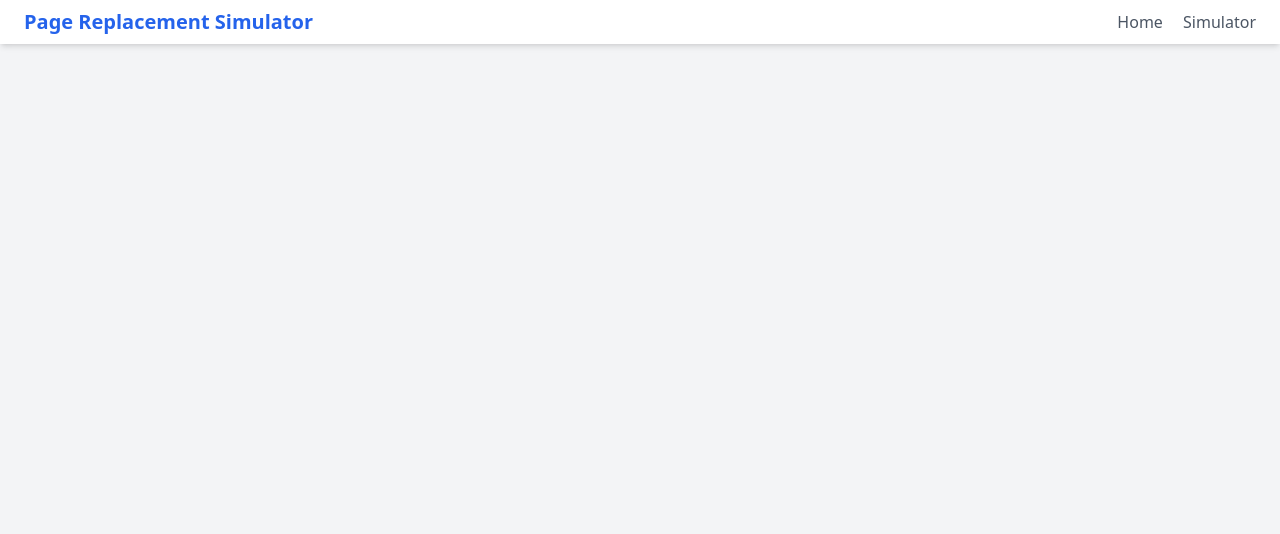
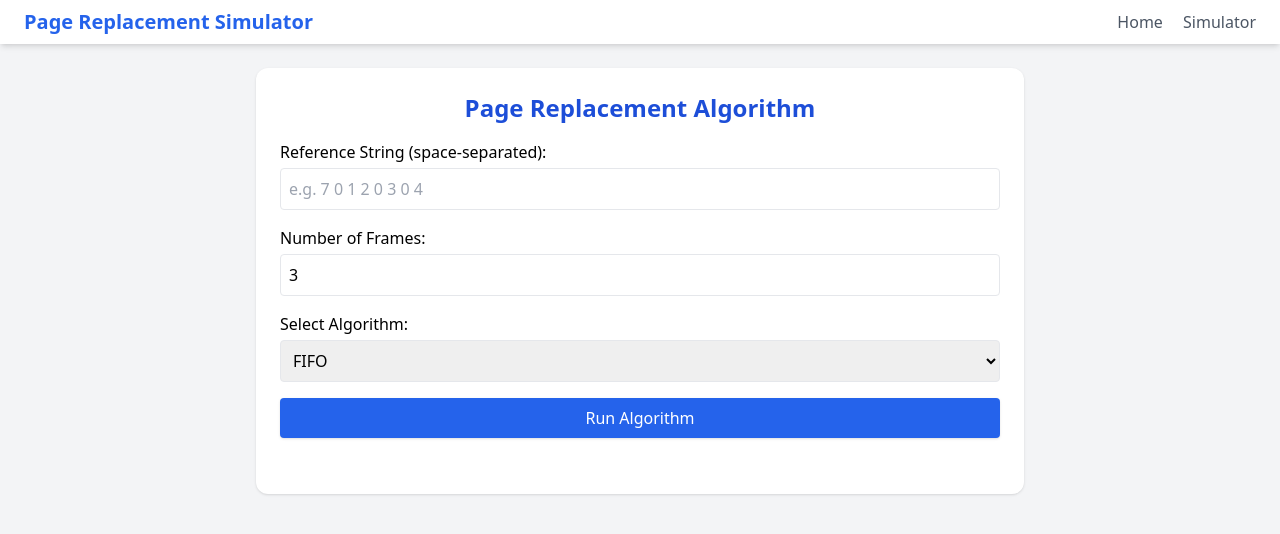
Before and after one commit to Shubhamkumar-0/page-replacement-algorithm, a plain HTML site: page simulator.html in a window 1280 px wide. Drawn offline with nearby package versions, Linux system fonts and the light colour scheme.

Commit message:
adding main content

```diff
--- a/simulator.html
+++ b/simulator.html
@@ -18,3 +18,39 @@
       </nav>
     </div>
   </header>
+    <!-- Main -->
+    <main class="flex-1 container mx-auto p-6">
+        <div class="bg-white rounded-xl shadow p-6 max-w-3xl mx-auto">
+          <h2 class="text-2xl font-semibold mb-4 text-center text-blue-700">Page Replacement Algorithm</h2>
+
+          <!-- Inputs -->
+          <div class="space-y-4">
+            <div>
+              <label class="block font-medium">Reference String (space-separated):</label>
+              <input id="referenceInput" type="text" placeholder="e.g. 7 0 1 2 0 3 0 4"
+                class="w-full mt-1 border rounded p-2 focus:outline-none focus:ring-2 focus:ring-blue-300">
+            </div>
+
+            <div>
+              <label class="block font-medium">Number of Frames:</label>
+              <input id="frameInput" type="number" min="1" value="3"
+                class="w-full mt-1 border rounded p-2 focus:outline-none focus:ring-2 focus:ring-blue-300">
+            </div>
+
+            <div>
+              <label class="block font-medium">Select Algorithm:</label>
+              <select id="algoSelect" class="w-full mt-1 border rounded p-2 focus:outline-none focus:ring-2 focus:ring-blue-300">
+                <option value="FIFO">FIFO</option>
+                <option value="LRU">LRU</option>
+                <option value="Optimal">Optimal</option>
+              </select>
+            </div>
+
+            <button onclick="runAlgorithm()"
+              class="bg-blue-600 hover:bg-blue-700 text-white px-4 py-2 rounded shadow mt-4 w-full">Run Algorithm</button>
+          </div>
+
+          <!-- Results -->
+          <div id="resultArea" class="mt-8"></div>
+        </div>
+      </main>
```
